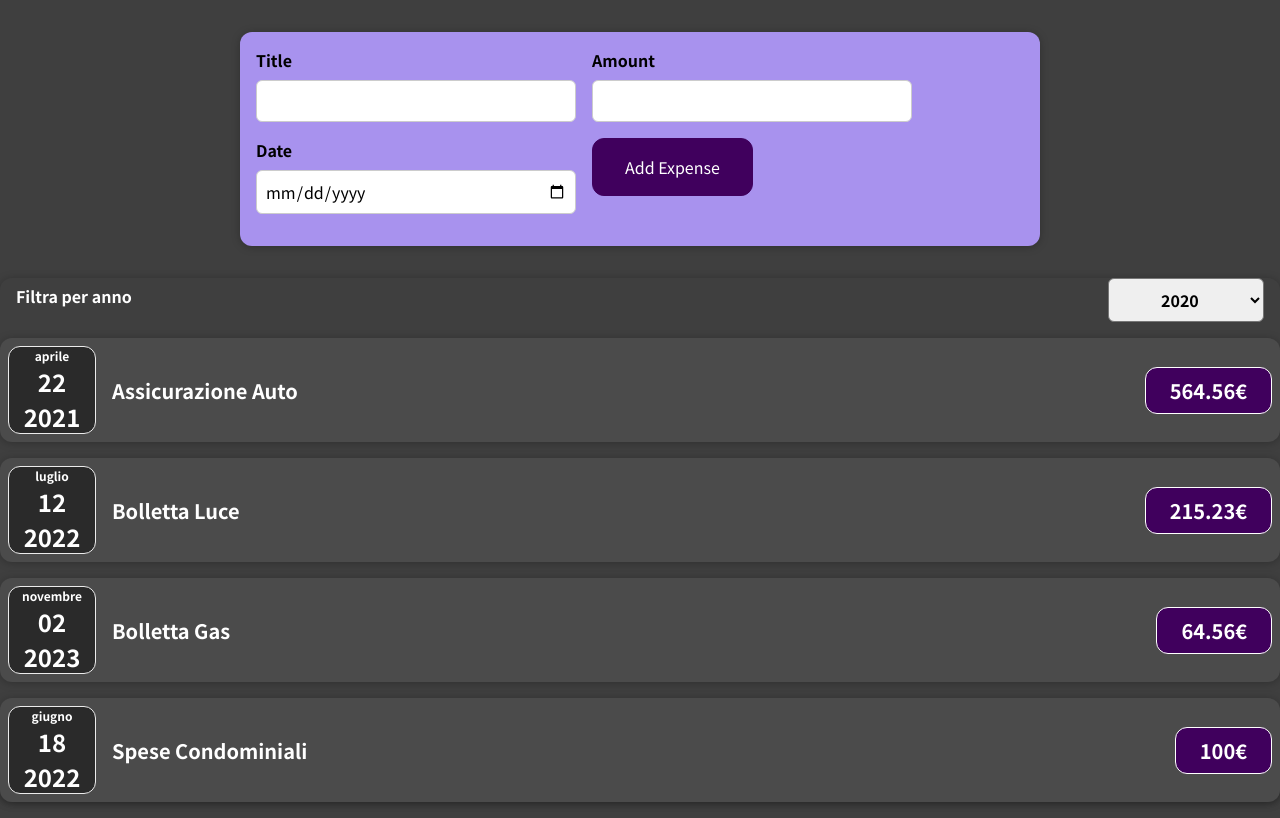
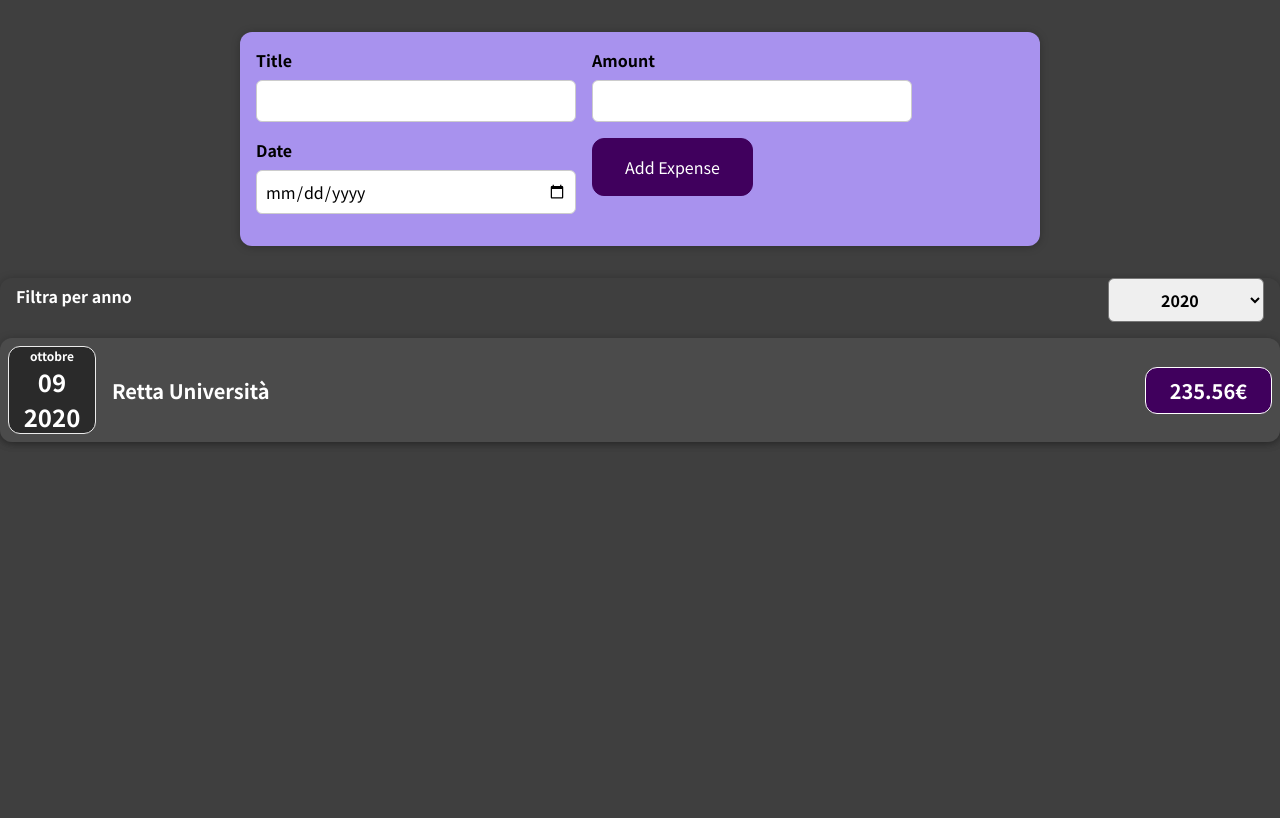
Before and after one commit to nicovaca/React-ExpenseTrackerDemo, a React (Create React App) app in the folder demo-react/: page / in a window 1280 px wide. Built offline with nearby package versions, Linux system fonts and the light colour scheme.

Commit message:
Reso il filtro funzionante e impostato output condizionale sul filtro

```diff
--- a/demo-react/src/App.js
+++ b/demo-react/src/App.js
@@ -1,8 +1,8 @@
 import Expenses from "./components/Expenses/Expenses";
 import NewExpense from "./components/NewExpense/NewExpense";
+import {useState} from "react";
 
-function App() {
-    const expenses = [
+const INITIAL_EXPENSES = [
     {
         id: 'e1',
         title: 'Assicurazione Auto',
@@ -27,12 +27,23 @@ function App() {
         amount: 100,
         date: new Date(2022, 5, 18)
     },
+    {
+        id: 'e5',
+        title: 'Retta Università',
+        amount: 235.56,
+        date: new Date(2020, 9, 9)
+    },
 ];
 
+function App() {
+    const [expenses, setExpenses] = useState(INITIAL_EXPENSES);
+
     const addExpenseHandler = expense => {
-        console.log('in App.js');
-        console.log(expense);
-    }
+        //console.log(expense);
+        setExpenses((prevExpenses) => {
+           return [expense, ...prevExpenses];
+        });
+    };
 
     return (
         <div>
--- a/demo-react/src/components/Expenses/Expenses.js
+++ b/demo-react/src/components/Expenses/Expenses.js
@@ -11,11 +11,21 @@ const Expenses = (props) => {
         setFilteredYear(selectedYear);
     };
 
+    const filteredExpenses = props.items.filter(expense => {
+        return expense.date.getFullYear().toString() === filteredYear;
+    });
+
+    let expensesContent = <p>Nessuna spesa trovata.</p>;
+    if (filteredExpenses.length > 0) {
+        expensesContent = filteredExpenses.map(p => <ExpenseItem key={p.id} title={p.title} amount={p.amount}
+                                                                 date={p.date}></ExpenseItem>)
+    }
+
     return (
         <div>
             <Card className="expenses">
                 <ExpensesFilter selected={filteredYear} onChangeFilter={filterChangeHandler}/>
-                {props.items.map(p => <ExpenseItem title={p.title} amount={p.amount} date={p.date}></ExpenseItem>)}
+                {expensesContent}
             </Card>
         </div>
     );
```
Lines whose indentation alone changed are shown as unchanged.
